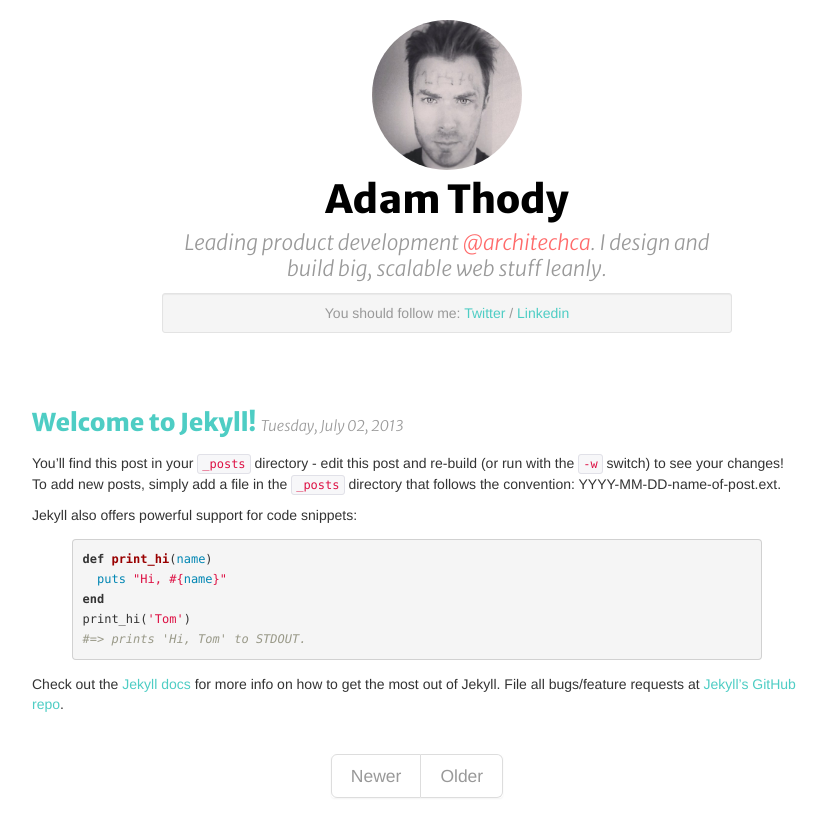
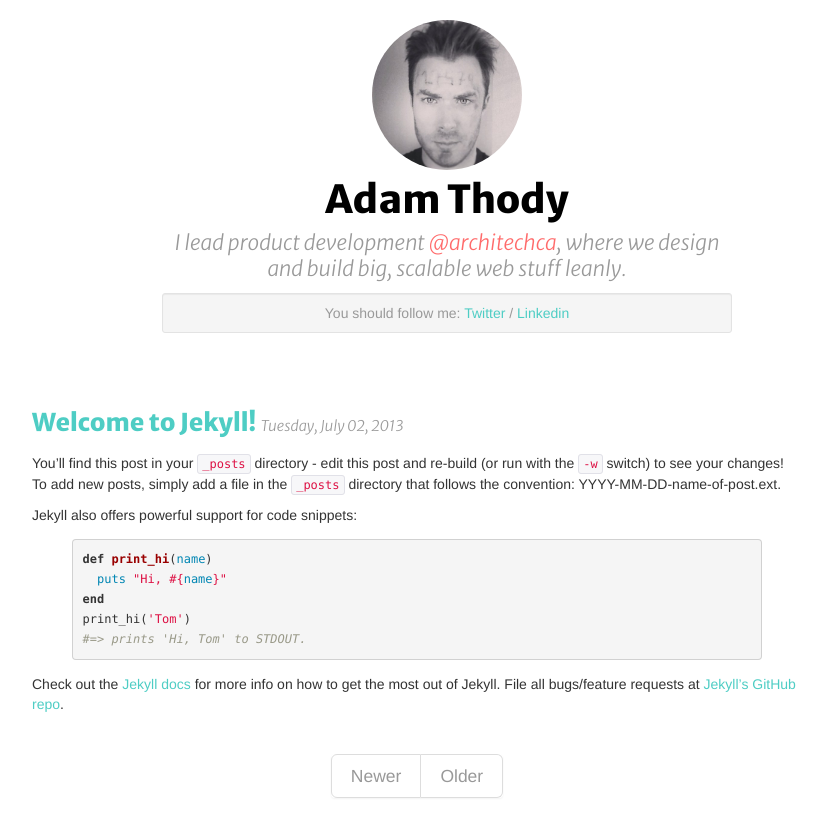
Before and after one commit to thody/thody.github.io, a Jekyll site: the page built from index.html, in a window 1280 px wide. Shown: the top 837 px of the page, without its empty margins (223-1050 px from the left). Built offline with Jekyll 4.4.1, drawn with Linux system fonts in a browser that asks for light colours; the list of posts is cut into pages by our own code.

Commit message:
Update header tagline.

```diff
--- a/_includes/header.html
+++ b/_includes/header.html
@@ -2,7 +2,7 @@
 	<div class="offset3 span6 text-center">
 		<a href="/"><img src="/img/portrait.jpg" height="150" width="150" class="img-circle"></a>
 		<h1><a href="/">Adam Thody</a></h1>
-		<h2 class="muted">Leading product development <a href="http://www.twitter.com/architechca">@architechca</a>. I design and build big, scalable web stuff leanly.</h2>
+		<h2 class="muted">I lead product development <a href="http://www.twitter.com/architechca">@architechca</a>, where we design and build big, scalable web stuff leanly.</h2>
 		<div class="well well-small muted">You should follow me: <a href="http://www.twitter.com/thody">Twitter</a> / <a href="http://ca.linkedin.com/in/thody">Linkedin</a></div>
 	</div>
 </header>
```
